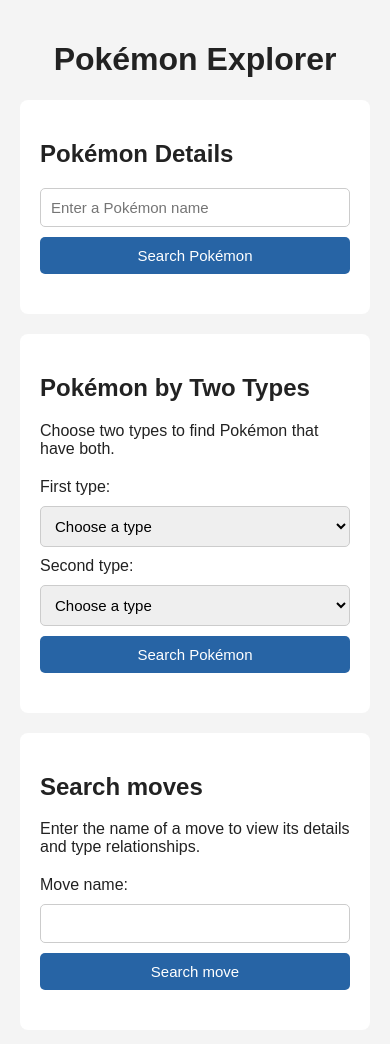
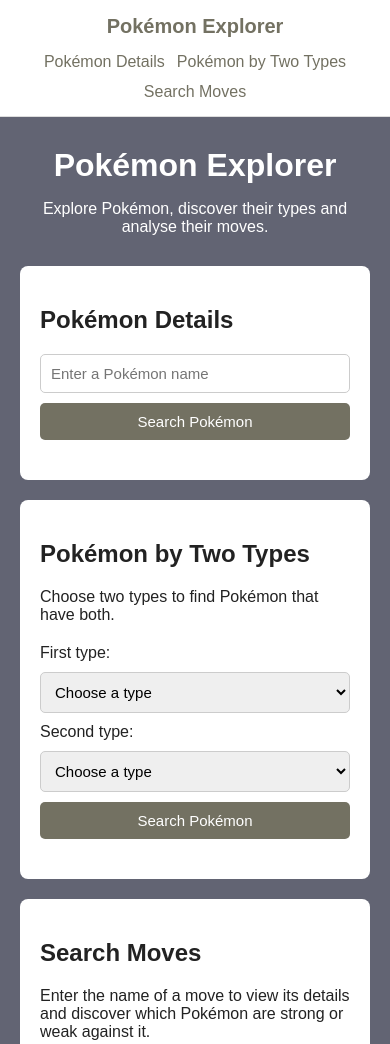
Before and after one commit to danielmalhoantunes1/PokemonExplorer, a plain HTML site: page index.html in a window 390 px wide. Shown: the top 1044 px of the page. Drawn offline with Linux system fonts and the light colour scheme.

Commit message:
added navbar, page will go into pokemondetails after updating it, cleaned css, added background

```diff
--- a/css/style.css
+++ b/css/style.css
@@ -5,45 +5,71 @@
 
 body {
     font-family: Arial, sans-serif;
-    max-width: 1000px;
-    margin: 0 auto;
-    padding: 20px;
-    background: #f4f4f4;
+    margin: 0;
+    background-image: url('../images/pokemon-bg.png');
+    background-size: cover;
+    background-position: center;
+    background-repeat: no-repeat;
+    background-attachment: fixed;
     color: #222;
 }
 
-h1 {
-    text-align: center;
+.site-header {
+    width: 100%;
+    background: white;
+    border-bottom: 1px solid #ddd;
+    padding: 15px 30px;
+}
+
+.header-content {
+    display: flex;
+    align-items: center;
+    justify-content: space-between;
+    gap: 20px;
+}
+
+.logo {
+    color: #737162;
+    font-size: 20px;
+    font-weight: bold;
+    text-decoration: none;
+    white-space: nowrap;
 }
 
 nav {
     display: flex;
-    justify-content: center;
-    gap: 10px;
-    margin: 25px 0;
+    flex-wrap: wrap;
+    gap: 20px;
 }
 
 nav a {
-    color: #2764a5;
+    color: #737162;
     text-decoration: none;
+    transition: color 0.2s ease;
 }
 
 nav a:hover {
-    text-decoration: underline;
+    color: #5C5A4E;
 }
 
-button {
-    padding: 10px 16px;
-    border: none;
-    border-radius: 5px;
-    background: #2764a5;
-    color: white;
-    cursor: pointer;
-    font-size: 15px;
+main {
+    max-width: 1000px;
+    margin: 30px auto;
+    padding: 0 20px;
 }
 
-button:hover {
-    background: #174778;
+.page-intro {
+    text-align: center;
+    margin-bottom: 30px;
+}
+
+.page-intro h1 {
+    margin-bottom: 10px;
+    color: white;
+}
+
+.page-intro p {
+    color: white;
 }
 
 .section {
@@ -69,6 +95,20 @@ input {
     font-size: 15px;
 }
 
+button {
+    padding: 10px 16px;
+    border: none;
+    border-radius: 5px;
+    background: #737162;
+    color: white;
+    cursor: pointer;
+    font-size: 15px;
+}
+
+button:hover {
+    background: #5C5A4E;
+}
+
 .results {
     margin-top: 20px;
 }
@@ -82,7 +122,7 @@ input {
 }
 
 .results a {
-    color: #2764a5;
+    color: #737162;
 }
 
 .results details {
@@ -127,25 +167,6 @@ input {
     gap: 10px;
     margin-top: 15px;
 }
-
-@media (max-width: 600px) {
-    nav,
-    form {
-        flex-direction: column;
-        align-items: stretch;
-    }
-
-    button,
-    select,
-    input {
-        width: 100%;
-    }
-
-    .results {
-        overflow-x: auto;
-    }
-}
-
 
 .pokemon-grid {
     display: grid;
@@ -196,12 +217,11 @@ input {
 .pokemon-type {
     padding: 5px 10px;
     border-radius: 12px;
-    background: #2764a5;
+    background: #737162;
     color: white;
     font-size: 12px;
     text-transform: capitalize;
 }
-
 
 .evolution-chain {
     display: flex;
@@ -220,19 +240,8 @@ input {
 .evolution-arrow {
     font-size: 28px;
     font-weight: bold;
-    color: #2764a5;
+    color: #737162;
 }
-
-@media (max-width: 600px) {
-    .evolution-chain {
-        flex-direction: column;
-    }
-
-    .evolution-arrow {
-        transform: rotate(90deg);
-    }
-}
-
 
 .pokemon-details {
     display: flex;
@@ -245,7 +254,6 @@ input {
     width: 280px;
     height: 280px;
     object-fit: contain;
-
     animation: pokemonAppear 0.6s ease-out forwards;
 }
 
@@ -266,35 +274,6 @@ input {
 .pokemon-details-info .pokemon-types {
     justify-content: flex-start;
     margin: 10px 0;
-}
-
-@media (max-width: 600px) {
-    .pokemon-details {
-        flex-direction: column;
-        text-align: center;
-        gap: 15px;
-    }
-
-    .pokemon-details-image {
-        width: 200px;
-        height: 200px;
-    }
-
-    .pokemon-details-info .pokemon-types {
-        justify-content: center;
-    }
-}
-
-@keyframes pokemonAppear {
-    from {
-        opacity: 0;
-        transform: scale(0.5);
-    }
-
-    to {
-        opacity: 1;
-        transform: scale(1);
-    }
 }
 
 .move-info {
@@ -345,11 +324,72 @@ input {
     width: 100%;
 }
 
-@media (max-width: 600px) {
-    .move-info {
-        grid-template-columns: 1fr;
+@keyframes pokemonAppear {
+    from {
+        opacity: 0;
+        transform: scale(0.5);
     }
 
+    to {
+        opacity: 1;
+        transform: scale(1);
+    }
+}
+
+@media (max-width: 600px) {
+    .site-header {
+        padding: 15px;
+    }
+
+    .header-content {
+        flex-direction: column;
+        gap: 15px;
+    }
+
+    nav {
+        justify-content: center;
+        gap: 12px;
+    }
+
+    form {
+        flex-direction: column;
+        align-items: stretch;
+    }
+
+    button,
+    select,
+    input {
+        width: 100%;
+    }
+
+    .results {
+        overflow-x: auto;
+    }
+
+    .evolution-chain {
+        flex-direction: column;
+    }
+
+    .evolution-arrow {
+        transform: rotate(90deg);
+    }
+
+    .pokemon-details {
+        flex-direction: column;
+        text-align: center;
+        gap: 15px;
+    }
+
+    .pokemon-details-image {
+        width: 200px;
+        height: 200px;
+    }
+
+    .pokemon-details-info .pokemon-types {
+        justify-content: center;
+    }
+
+    .move-info,
     .move-actions {
         grid-template-columns: 1fr;
     }
--- a/index.html
+++ b/index.html
@@ -12,8 +12,28 @@
 </head>
 
 <body>
-    <h1>Pokémon Explorer</h1>
+
+    <header class="site-header">
+        <div class="header-content">
+            <a href="#" class="logo">Pokémon Explorer</a>
+
+            <nav>
+                <a href="#pokemonDetailsSection">Pokémon Details</a>
+                <a href="#pokemonSection">Pokémon by Two Types</a>
+                <a href="#moveSection">Search Moves</a>
+            </nav>
+        </div>
+    </header>
+
     <main>
+
+        <div class="page-intro">
+            <h1>Pokémon Explorer</h1>
+            <p>
+                Explore Pokémon, discover their types and analyse their moves.
+            </p>
+        </div>
+
         <section id="pokemonDetailsSection" class="section">
             <h2>Pokémon Details</h2>
 
@@ -34,20 +54,15 @@
         <section id="pokemonSection" class="section">
             <h2>Pokémon by Two Types</h2>
 
-            <p>
-                Choose two types to find Pokémon
-                that have both.
-            </p>
+            <p>Choose two types to find Pokémon that have both.</p>
 
             <form id="pokemonForm">
                 <label for="type1">First type:</label>
-
                 <select id="type1" required>
                     <option value="">Choose a type</option>
                 </select>
 
                 <label for="type2">Second type:</label>
-
                 <select id="type2" required>
                     <option value="">Choose a type</option>
                 </select>
@@ -59,10 +74,11 @@
         </section>
 
         <section id="moveSection" class="section">
-            <h2>Search moves</h2>
+            <h2>Search Moves</h2>
 
             <p>
-                Enter the name of a move to view its details and type relationships.
+                Enter the name of a move to view its details
+                and discover which Pokémon are strong or weak against it.
             </p>
 
             <form id="moveForm">
@@ -72,11 +88,10 @@
                     type="text"
                     id="moveName"
                     placeholder=""
-                    value=""
                     required
                 >
 
-                <button type="submit">Search move</button>
+                <button type="submit">Search Move</button>
             </form>
 
             <div id="moveResults" class="results" aria-live="polite"></div>
--- a/javascript/main.js
+++ b/javascript/main.js
@@ -64,6 +64,11 @@ function makePokemonCardClickable(card, pokemonName) {
     card.style.cursor = "pointer";
 
     card.addEventListener("click", function () {
+        pokemonDetailsSection.scrollIntoView({
+            behavior: "smooth",
+            block: "start"
+        });
+
         showPokemonDetails(pokemonName);
     });
 }
```
Also changed, not shown: images/pokemon-bg.png (added).
